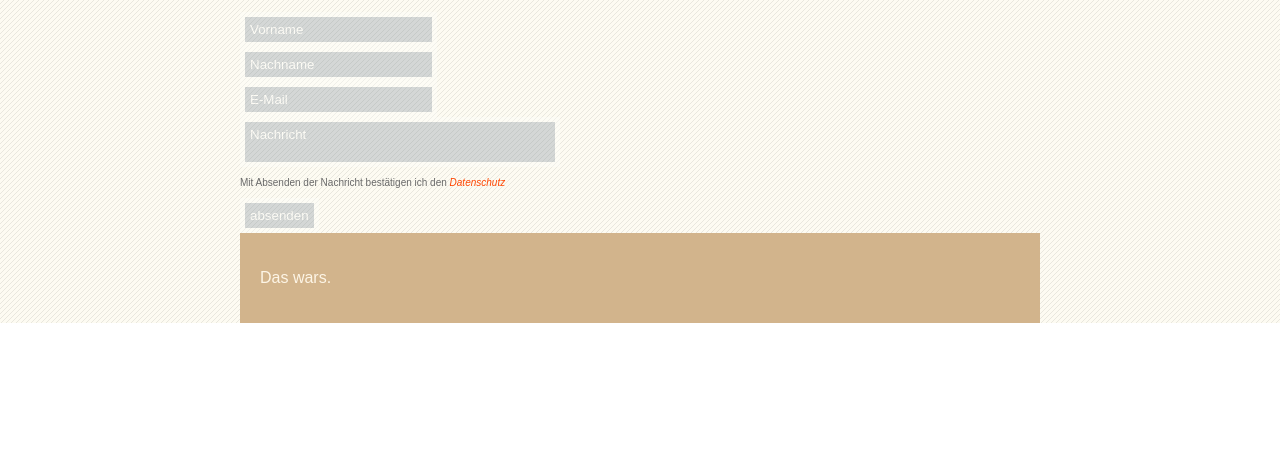
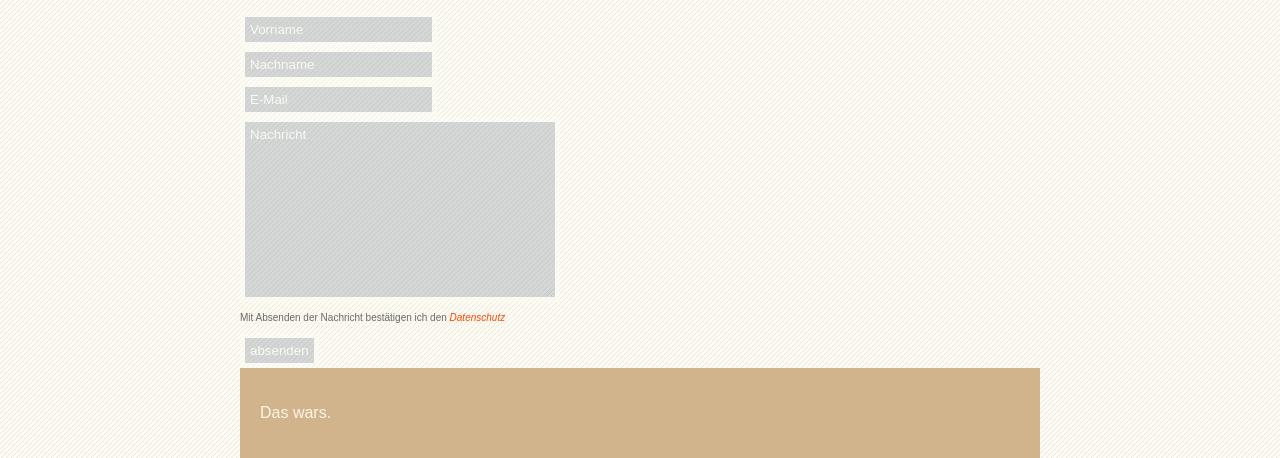
Before and after one commit to Lilli-Knecht/GIS-SoSe-2021, a plain HTML site: page Aufgabe1.3/Kontakt.html in a window 1280 px wide. Shown: the part 516-974 px from the top of the page. Before the commit the page ends 839 px from the top, so only its background shows below. Drawn offline with Linux system fonts and the light colour scheme.

Commit message:
Aufgabe1.3_endgültig

```diff
--- a/Aufgabe1.3/Kontakt.html
+++ b/Aufgabe1.3/Kontakt.html
@@ -37,7 +37,7 @@
             <input class="Kontakt" type="text" name="vorname" placeholder="Vorname">
             <input class="Kontakt" type="text" name="nachname" placeholder="Nachname">
             <input class="Kontakt" type="email" name="email" placeholder="E-Mail">
-            <input id="nachricht" type="textarea" name="nachricht" placeholder="Nachricht">
+            <textarea name="nachricht" id="nachricht" cols="30" rows="10" placeholder="Nachricht"></textarea>
             <p id="zusatz">Mit Absenden der Nachricht bestätigen ich den <em>Datenschutz</em></p>
             <button type="button" class="Kontakt">absenden</button>
         </form>
--- a/Aufgabe1.3/style.css
+++ b/Aufgabe1.3/style.css
@@ -174,3 +174,7 @@ video{
 .Kontakt::placeholder, #nachricht::placeholder{
     color:white;
 }
+
+textarea{
+    font-family: Arial, Helvetica, sans-serif;
+}
```
